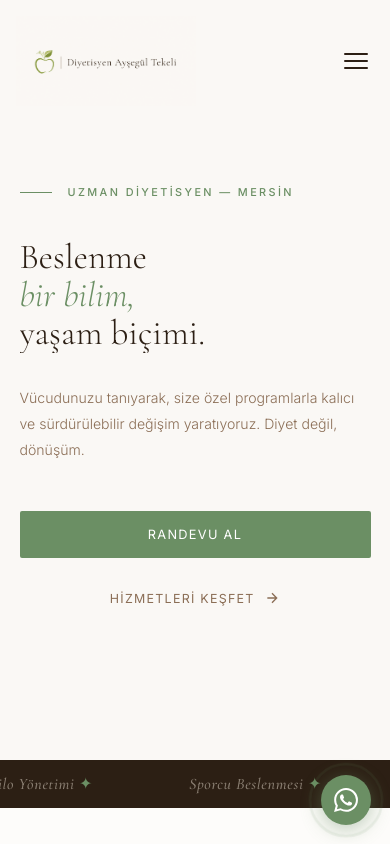
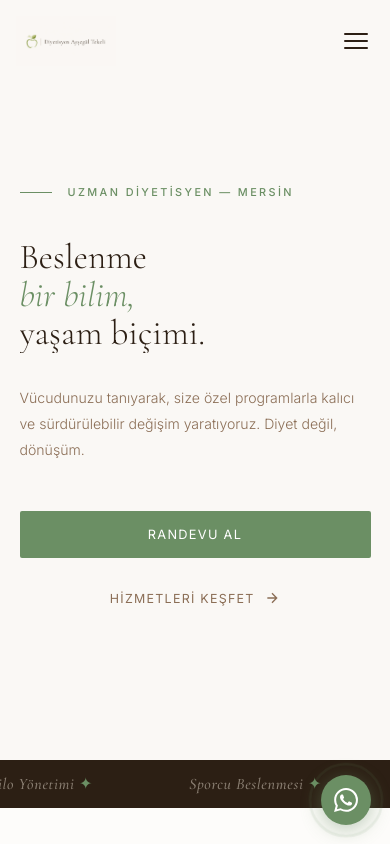
Before and after one commit to Famu26/diyetisyen-aysegul, a plain HTML site: page index.html in a window 390 px wide. Shown: the top 844 px of the page. Drawn offline with nearby package versions, Linux system fonts and the light colour scheme.

Commit message:
Revert "Increase logo size to 120px for better visibility"
This reverts commit 2bf26dffcefe36c516864ede5a47004bc24b9e3d.

```diff
--- a/index.html
+++ b/index.html
@@ -25,7 +25,7 @@ body{font-family:'Inter',sans-serif;background:var(--beige-light);color:var(--es
 /* NAV */
 nav{position:fixed;top:0;left:0;right:0;z-index:500;padding:1.6rem 6%;display:flex;align-items:center;justify-content:space-between;transition:all .5s}
 nav.scrolled{background:rgba(250,248,245,.88);backdrop-filter:blur(20px);padding:1rem 6%;box-shadow:0 1px 0 rgba(60,42,30,.08)}
-.logo{display:flex;align-items:center;text-decoration:none}.logo img{height:120px;width:auto;display:block}
+.logo{display:flex;align-items:center;text-decoration:none}.logo img{height:72px;width:auto;display:block}
 .nav-r{display:flex;align-items:center;gap:2.5rem}
 .nav-links{display:flex;gap:2rem;list-style:none}
 .nav-links a{font-size:.72rem;letter-spacing:.14em;text-transform:uppercase;color:var(--espresso-light);text-decoration:none;transition:color .3s;font-weight:400}
@@ -294,7 +294,7 @@ footer{background:var(--espresso);padding:4rem 6%;display:grid;grid-template-col
   /* Nav */
   .nav-links,.nav-cta{display:none}
   .hamburger{display:flex}
-  .logo img{height:110px}
+  .logo img{height:58px}
 
   /* Hero */
   .hero-line,.hero-photo,.scroll-indicator{display:none}
@@ -366,7 +366,7 @@ footer{background:var(--espresso);padding:4rem 6%;display:grid;grid-template-col
 
 @media(max-width:480px){
   nav{padding:1rem 4%}
-  .logo img{height:90px}
+  .logo img{height:50px}
   h1.hero-title{font-size:clamp(2rem,9vw,2.8rem)}
   #hakkimda,#hizmetler,#referanslar,#blog,#randevu,#bmi-tanitim{padding:3.5rem 4%}
   .about-left h2{font-size:1.8rem}
```
Also changed, not shown: blog.html (+2 -2 lines), bmi.html (+2 -2 lines), hizmetler.html (+2 -2 lines), tarifler.html (+1 -1 lines).
